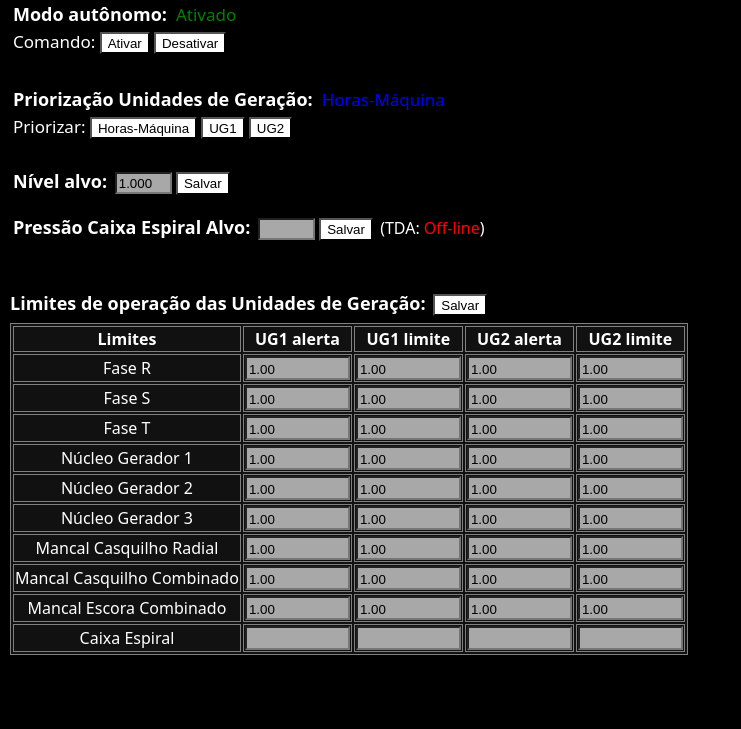
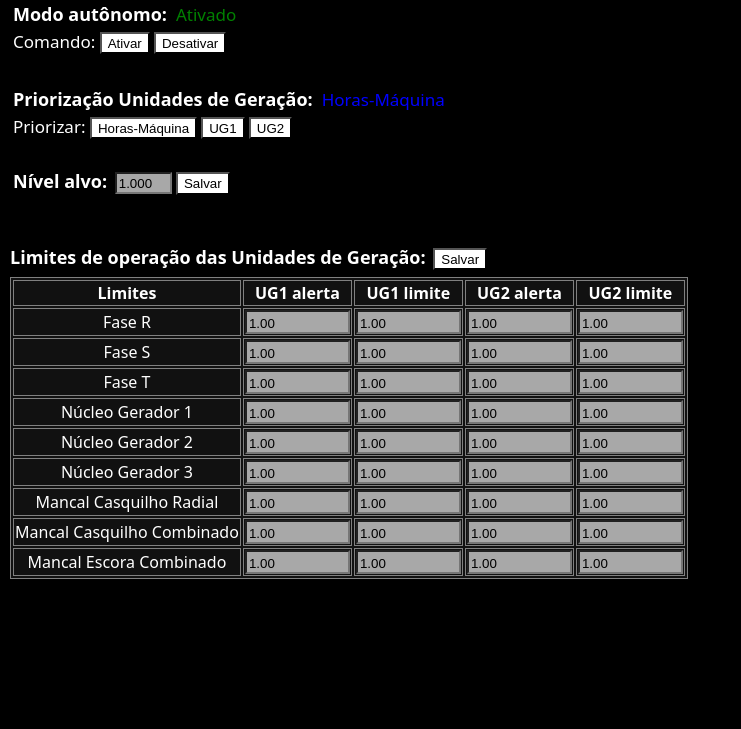
Before and after one commit to DiegoBasgal/MOA, a Django app: page /parametros_moa/ in a window 1280 px wide. Shown: the part 223-952 px from the top of the page, without its empty margins (0-741 px from the left). After the commit the page ends 802 px from the top, so only its background shows below. Run offline with Django 3.2, Linux system fonts and the light colour scheme; a user stored in the database is signed in; tables that the repository leaves empty hold one stand-in row (values such as "Sample post").

Commit message:
checkpoint

```diff
--- a/interface_django/parametros_moa/views.py
+++ b/interface_django/parametros_moa/views.py
@@ -42,11 +42,6 @@ def parametros_moa_view(request, *args, **kwargs):
         if request.POST.get("bnv_alvo"):
             nv_alvo = float(request.POST.get("nv_alvo").replace(',', '.'))
             usina.nv_alvo = nv_alvo if isinstance(nv_alvo, float) else usina.nv_alvo
-            usina.save()
-
-        if request.POST.get("bcx_alvo"):
-            press_cx_alvo = float(request.POST.get("press_cx_alvo").replace(',', '.'))
-            usina.press_cx_alvo = press_cx_alvo if isinstance(press_cx_alvo, float) else usina.press_cx_alvo
             usina.save()
 
         if request.POST.get("salvar_params"):
@@ -104,12 +99,6 @@ def parametros_moa_view(request, *args, **kwargs):
             aux = request.POST.get("limite_temperatura_mancal_escora_comb_ug1")
             usina.limite_temperatura_mancal_escora_comb_ug1 = (float(aux.replace(",", ".")) if aux is not None and float(aux.replace(",", ".")) > 0 else usina.limite_temperatura_mancal_escora_comb_ug1)
 
-            aux = float(request.POST.get("alerta_caixa_espiral_ug1").replace(",", "."))
-            usina.alerta_caixa_espiral_ug1 = aux if isinstance(aux, float) else usina.alerta_caixa_espiral_ug1
-
-            aux = float(request.POST.get("limite_caixa_espiral_ug1").replace(",", "."))
-            usina.limite_caixa_espiral_ug1 = aux if isinstance(aux, float) else usina.limite_caixa_espiral_ug1
-
             aux = request.POST.get("alerta_temperatura_fase_r_ug2")
             usina.alerta_temperatura_fase_r_ug2 = (float(aux.replace(",", ".")) if aux is not None and float(aux.replace(",", ".")) > 0 else usina.alerta_temperatura_fase_r_ug2)
 
@@ -163,12 +152,6 @@ def parametros_moa_view(request, *args, **kwargs):
 
             aux = request.POST.get("limite_temperatura_mancal_escora_comb_ug2")
             usina.limite_temperatura_mancal_escora_comb_ug2 = (float(aux.replace(",", ".")) if aux is not None and float(aux.replace(",", ".")) > 0 else usina.limite_temperatura_mancal_escora_comb_ug2)
-
-            aux = float(request.POST.get("alerta_caixa_espiral_ug2").replace(",", "."))
-            usina.alerta_caixa_espiral_ug2 = aux if isinstance(aux, float) else usina.alerta_caixa_espiral_ug2
-
-            aux = float(request.POST.get("limite_caixa_espiral_ug2").replace(",", "."))
-            usina.limite_caixa_espiral_ug2 = aux if isinstance(aux, float) else usina.limite_caixa_espiral_ug2
 
             usina.timestamp = datetime.now()
             usina.save()
--- a/interface_django/templates/parametros_moa.html
+++ b/interface_django/templates/parametros_moa.html
@@ -141,17 +141,6 @@
                 <input style="margin-left: 3px;" id="alvo_txt" name="nv_alvo" size=4 value="{{usina.nv_alvo}}"/>
                 <input style="padding-top: 2px; padding-bottom: 2px;" id="submit" type="submit" name="bnv_alvo" value="Salvar"/>
             </div>
-            <div style="margin-bottom: 30px;">
-                <label style="font-size: 18px; margin-left: 3px;"><b>Pressão Caixa Espiral Alvo: </b></label>
-                <input style="margin-left: 3px;" id="alvo_txt" name="press_cx_alvo" size=4 value="{{usina.press_cx_alvo}}"/></td>
-                <input style="padding-top: 2px; padding-bottom: 2px; margin-right: 3px;" id="submit" type="submit" name="bcx_alvo" value="Salvar"/>
-                {% if usina.tda_offline == 0 %}
-                    <label>(TDA: <a style="color: green;">On-line</a>)</label>
-                {% else %}
-                    <label>(TDA: <a style="color: red;">Off-line</a>)</label>
-                {% endif %}
-                <br>
-            </div>
         </form>
         <form method='post' action='/parametros_moa/'>
             {% csrf_token %}
@@ -238,15 +227,6 @@
                         <td><input id="alerta_temperatura_mancal_escora_comb_ug_ug2" name="alerta_temperatura_mancal_escora_comb_ug_ug2" size=10 value="{{usina.alerta_temperatura_mancal_escora_comb_ug2}}"/></td>
                         <td><input id="limite_temperatura_mancal_escora_comb_ug_ug2" name="limite_temperatura_mancal_escora_comb_ug_ug2" size=10 value="{{usina.limite_temperatura_mancal_escora_comb_ug2}}"/></td>
                     </tr>
-
-                    <tr>
-                        <td>Caixa Espiral</td>
-                        <td><input id="alerta_caixa_espiral_ug1" name="alerta_caixa_espiral_ug1" size=10 value="{{usina.alerta_caixa_espiral_ug1}}"/></td>
-                        <td><input id="limite_caixa_espiral_ug1" name="limite_caixa_espiral_ug1" size=10 value="{{usina.limite_caixa_espiral_ug1}}"/></td>
-                        <td><input id="alerta_caixa_espiral_ug2" name="alerta_caixa_espiral_ug2" size=10 value="{{usina.alerta_caixa_espiral_ug2}}"/></td>
-                        <td><input id="limite_caixa_espiral_ug2" name="limite_caixa_espiral_ug2" size=10 value="{{usina.limite_caixa_espiral_ug2}}"/></td>
-
-                    </tr>
                 </table>
             </div>
         </form>
--- a/src/ocorrencias.py
+++ b/src/ocorrencias.py
@@ -63,8 +63,8 @@ class OcorrenciasUsn:
     def carregar_leituras(self) -> None:
         # Leituras para acionamento temporizado por chamada Voip
         # Leituras de Condicionadores
-        # leitura_CD_disj_linha_abre = LeituraModbusBit(self.__clp["SA"], REG_SA["SA_CD_DISJ_LINHA_ABRE"], descr="SA_CD_DISJ_LINHA_ABRE")
-        # self.condicionadores_essenciais.append(CondicionadorBase(leitura_CD_disj_linha_abre, CONDIC_NORMALIZAR))
+        leitura_CD_disj_linha_abre = LeituraModbusBit(self.__clp["SA"], REG_SA["SA_CD_DISJ_LINHA_ABRE"], descr="SA_CD_DISJ_LINHA_ABRE")
+        self.condicionadores_essenciais.append(CondicionadorBase(leitura_CD_disj_linha_abre, CONDIC_NORMALIZAR))
 
         """
         leitura_ED_disj_linha_aberto = LeituraModbusBit(REG_SA["SA_ED_PSA_SE_DISJ_LINHA_ABERTO"], self.__clp["SA"], descr="SA_CD_DISJ_LINHA_ABRE")
--- a/src/usina.py
+++ b/src/usina.py
@@ -239,6 +239,7 @@ class Usina:
 
     def fechar_dj_linha(self) -> bool:
         try:
+            # TODO - adicionar verificação do dj TSA
             res = EMB.escrever_bit(self.clp["SA"], REG_SA["SA_CD_DISJ_LINHA_FECHA"], 1, descr="SA_CD_DISJ_LINHA_FECHA")
             return res
 
@@ -465,6 +466,7 @@ class Usina:
             for ug in ugs:
                 ug.setpoint = 0
 
+
     ### MÉTODOS DE CONTROLE DE DADOS:
 
     def ler_valores(self) -> None:
```
Also changed, not shown: interface_django/monitoramento/views.py (+10 -11 lines), src/conector.py (+20 -0 lines), src/dicionarios/dict.py (+45 -29 lines).
